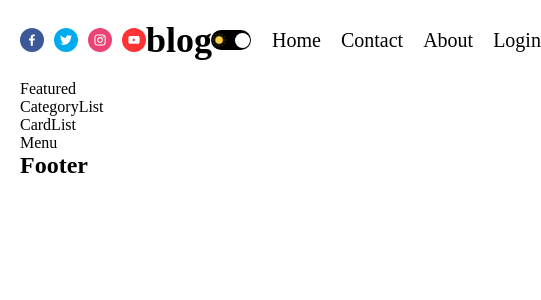
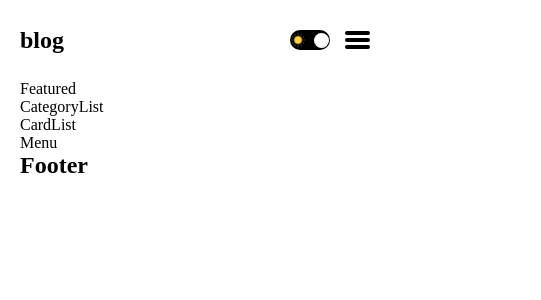
Before and after one commit to sravantp7/blog-app, a Next.js app in the folder client/: page / in a window 390 px wide. Shown: the top 300 px of the page, 541 px wide, since content can reach past the window. Built offline with nearby package versions, Linux system fonts and the light colour scheme.

Commit message:
added burger menu

```diff
--- a/client/app/_components/Auth/Auth.jsx
+++ b/client/app/_components/Auth/Auth.jsx
@@ -2,11 +2,42 @@
 
 import Link from "next/link";
 import styles from "./Auth.module.css";
+import { useState } from "react";
 
 export default function Auth() {
-  const status = "authenticated";
+  const status = "notauthenticated";
+  const [open, setOpen] = useState(false);
+
+  console.log(open);
+
   return (
     <>
+      {status === "authenticated" ? (
+        <div className={styles.box}>
+          <Link href="/write" className={styles.link}>
+            Write
+          </Link>
+          <span className={`${styles.logout} ${styles.link}`}>Logout</span>
+        </div>
+      ) : (
+        <Link href={"/"} className={styles.link}>
+          Login
+        </Link>
+      )}
+
+      <div className={styles.burger} onClick={() => setOpen(!open)}>
+        <div className={styles.line}></div>
+        <div className={styles.line}></div>
+        <div className={styles.line}></div>
+      </div>
+
+      {/* this will open up the burger menu */}
+      {open && (
+        <div className={styles.menu}>
+          <Link href="/">Home</Link>
+          <Link href="/contact">Contact</Link>
+          <Link href="/about">About</Link>
+
           {status === "notauthenticated" ? (
             <>
               <Link href="/write">Write</Link>
@@ -15,6 +46,8 @@ export default function Auth() {
           ) : (
             <Link href={"/"}>Login</Link>
           )}
+        </div>
+      )}
     </>
   );
 }
--- a/client/app/_components/Auth/Auth.module.css
+++ b/client/app/_components/Auth/Auth.module.css
@@ -1,3 +1,44 @@
 .logout {
   cursor: pointer;
 }
+
+.burger {
+  display: none;
+  cursor: pointer;
+}
+
+.line {
+  width: 25px;
+  height: 4px;
+  border-radius: 2px;
+  background-color: var(--text-color);
+}
+
+.box {
+  display: flex;
+  align-items: center;
+  gap: 20px;
+}
+
+.menu {
+  position: absolute;
+  display: flex;
+  flex-direction: column;
+  background-color: gray;
+}
+
+@media screen and (max-width: 640px) {
+  .link {
+    display: none;
+  }
+
+  .box {
+    display: none;
+  }
+
+  .burger {
+    display: flex;
+    flex-direction: column;
+    gap: 3px;
+  }
+}
--- a/client/app/_components/Navbar/Navbar.jsx
+++ b/client/app/_components/Navbar/Navbar.jsx
@@ -28,9 +28,15 @@ export default function Navbar() {
       <section className={styles.logo}>blog</section>
       <section className={styles.links}>
         <ThemeToggle />
-        <Link href="/">Home</Link>
-        <Link href="/contact">Contact</Link>
-        <Link href="/about">About</Link>
+        <Link href="/" className={styles.link}>
+          Home
+        </Link>
+        <Link href="/contact" className={styles.link}>
+          Contact
+        </Link>
+        <Link href="/about" className={styles.link}>
+          About
+        </Link>
         <Auth />
       </section>
     </nav>
--- a/client/app/_components/Navbar/Navbar.module.css
+++ b/client/app/_components/Navbar/Navbar.module.css
@@ -27,3 +27,36 @@
   flex: 1;
   font-size: 20px;
 }
+
+@media screen and (max-width: 1280px) {
+  .logo {
+    font-size: 32px;
+  }
+
+  .links {
+    font-size: 18px;
+    gap: 15px;
+  }
+}
+
+@media screen and (max-width: 1024px) {
+  .socials {
+    display: none;
+  }
+
+  .logo {
+    text-align: left;
+  }
+}
+
+@media screen and (max-width: 768px) {
+  .logo {
+    font-size: 24px;
+  }
+}
+
+@media screen and (max-width: 640px) {
+  .link {
+    display: none;
+  }
+}
--- a/client/app/_components/ThemeToggle/ThemeToggle.jsx
+++ b/client/app/_components/ThemeToggle/ThemeToggle.jsx
@@ -13,9 +13,7 @@ export default function ThemeToggle() {
       className={styles.container}
       onClick={toggleTheme}
       style={
-        theme === "dark"
-          ? { background: "white" }
-          : { right: "1px", background: "black" }
+        theme === "dark" ? { background: "white" } : { background: "black" }
       }
     >
       <Image src={"/sun.png"} alt="sun" width={14} height={14} />
--- a/client/app/context/ThemeContext.jsx
+++ b/client/app/context/ThemeContext.jsx
@@ -30,7 +30,7 @@ export default function ThemeContextProvider({ children }) {
   }, []);
 
   return (
-    <ThemeContext.Provider value={{ theme, toggleTheme }}>
+    <ThemeContext.Provider value={{ theme, setTheme, toggleTheme }}>
       {children}
     </ThemeContext.Provider>
   );
--- a/client/app/globals.css
+++ b/client/app/globals.css
@@ -27,6 +27,13 @@ a {
   --text-color: #ddd;
   --soft-bg-color: #1f273a;
   --soft-text-color: #a6a6a6;
+}
+
+.light {
+  --bg-color: white;
+  --text-color: black;
+  --soft-bg-color: #f0f0f0;
+  --soft-text-color: #626262;
 }
 
 .container {
```
Lines whose indentation alone changed are shown as unchanged.
